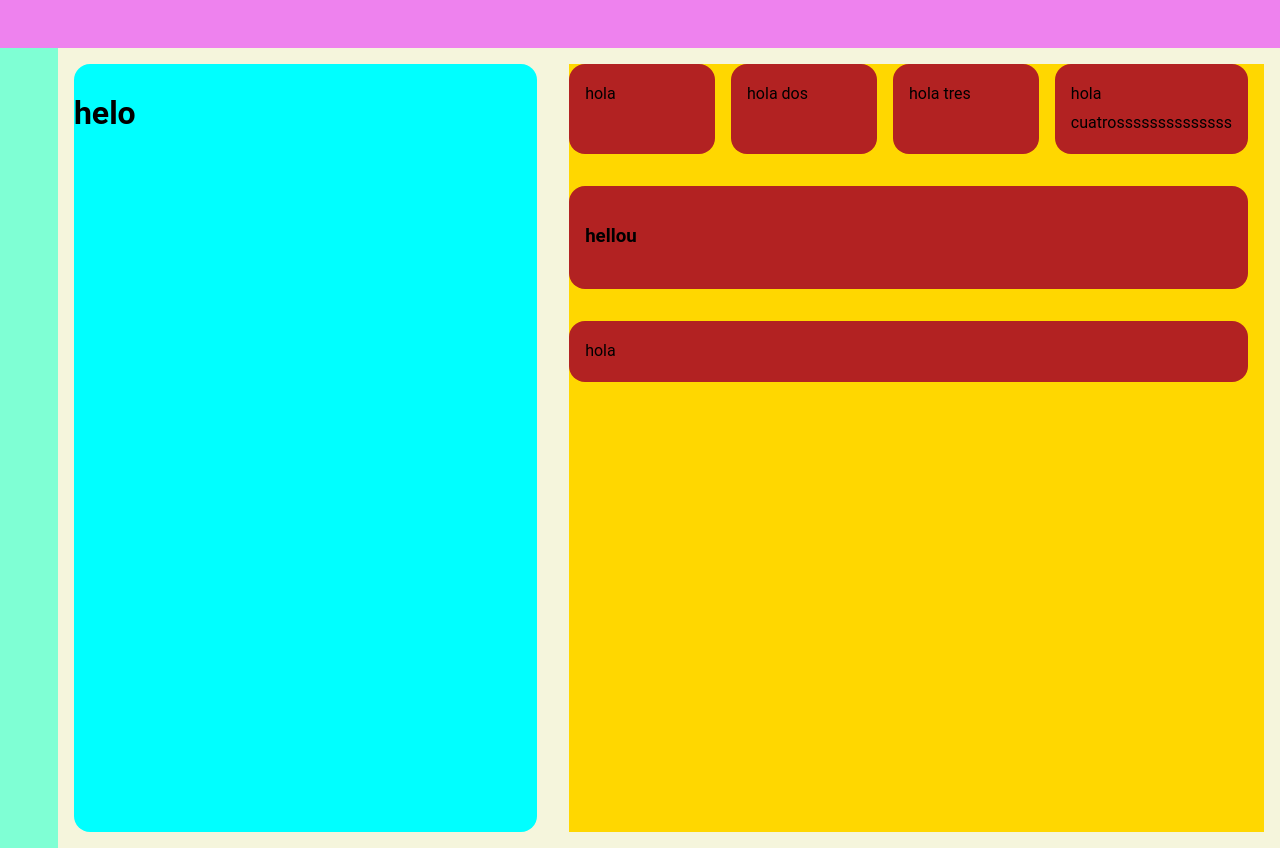
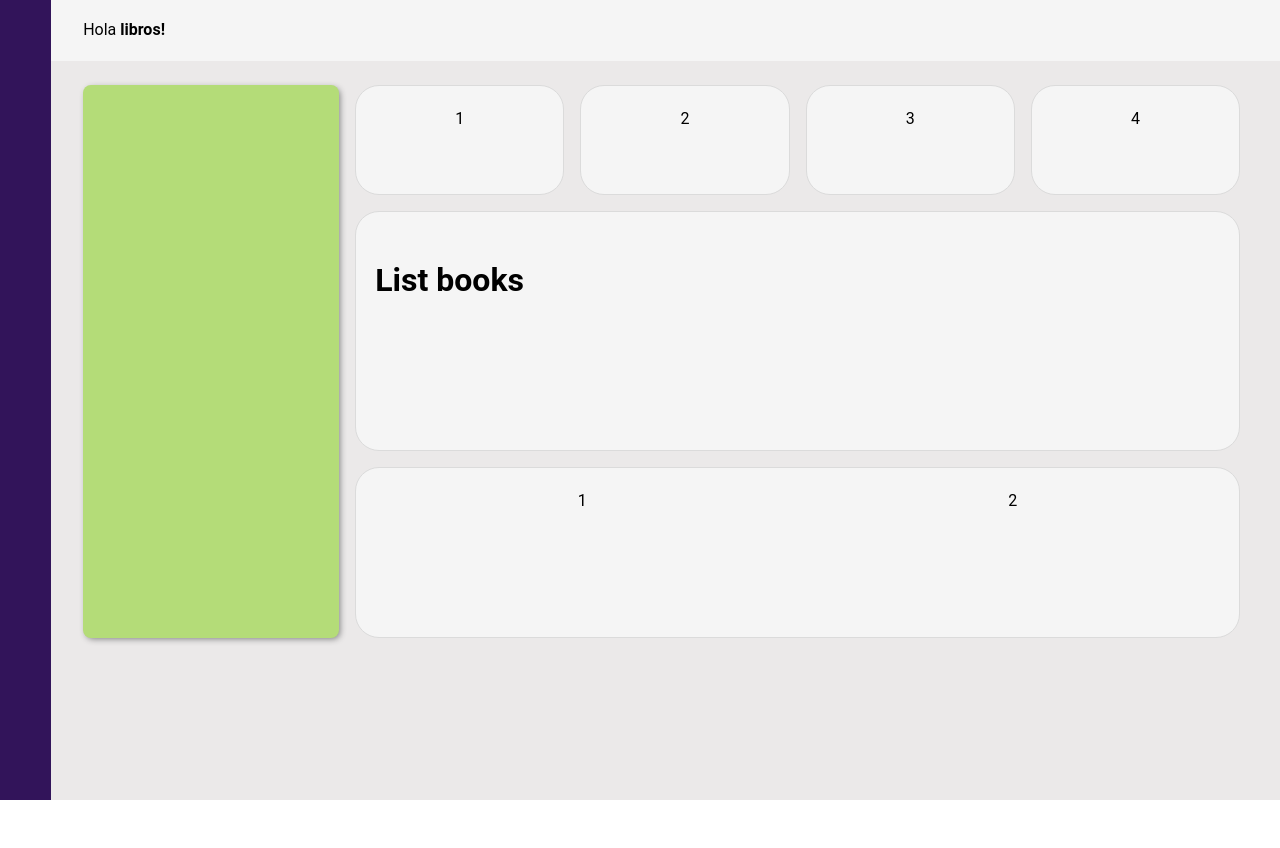
Before and after one commit to MarciaGiselle/Challenge-React, a React (Create React App) app in the folder challenge-books/: page / in a window 1280 px wide. After the commit the page ends 800 px from the top, so only its background shows below. Built offline with nearby package versions, Linux system fonts and the light colour scheme; the HTML template or start-up script is replaced by a standard one.

Commit message:
Completando el diseño base

```diff
--- a/challenge-books/src/App.js
+++ b/challenge-books/src/App.js
@@ -1,42 +1,35 @@
 
-import Sidebar from './Components/Sidebar';
+import Sidebar from './Components/layout/Sidebar';
 import './index.css'
 import Grid from '@mui/material/Grid';
 import Item from '@mui/material/Grid';
+import Dashboard from './Components/dashboard/Dashboard';
 
 function App() {
   return (
-      <div>
-      <div className='side-top'></div>
 
       <div className="contenedor-app">
-      <div className='side-left'></div>
 
       <Sidebar />
       <div className="seccion-principal">
+         <header className='app-header'><span>Hola <b> libros! </b></span></header>
           <main>
-          <section className="section">
-            <section className="section-item">hola</section>
-            <section className="section-item">hola dos</section>
-            <section className="section-item">hola tres</section>
-            <section className="section-item">hola cuatrossssssssssssss</section>
-          </section>
+            <div className='flex-container' >
+                  <div className='section-left'>
 
-          <section className="section">
-            <section className="section-item">
+                  </div>
 
-              <h1>hellou</h1></section>
-            </section>
+                <div className='section-right'>
+                  <Dashboard/>
+                </div>
+              </div>
 
-            <section className="section">
-            <section className="section-item">hola</section>
-            </section>
+
           </main>
 
       </div>
       </div>
 
-      </div>
   );
 }
 
--- a/challenge-books/src/Components/Sidebar.jsx
+++ /dev/null
@@ -1,13 +0,0 @@
-import React from 'react'
-
-const Sidebar = () => {
-    return (
-            <div className="side">
-                <h1 className='text-center'>
-                  helo
-                </h1>
-            </div>
-     );
-}
-
-export default Sidebar;
--- /dev/null
+++ b/challenge-books/src/Components/dashboard/Dashboard.jsx
@@ -0,0 +1,31 @@
+import React from 'react';
+
+const Dashboard = () => {
+    return (
+            <>
+              <div className='height-110 mb-1'>
+                <div className='flex-container'>
+                  <div className="section-item card-light mr-1">1</div>
+                  <div className="section-item card-light mr-1">2</div>
+                  <div className="section-item card-light mr-1">3</div>
+                  <div className="section-item card-light"> 4</div>
+                </div>
+              </div>
+
+                <div className='card-light height-220 mb-1'>
+                  <h1>List books</h1>
+                </div>
+
+
+              <div className="card-light height-130">
+                <div className='flex-container'>
+                   <div className="section-item mr-1">1</div>
+                   <div className="section-item ">2</div>
+                  </div>
+              </div>
+              </>
+
+     );
+}
+
+export default Dashboard;
--- /dev/null
+++ b/challenge-books/src/Components/layout/Sidebar.jsx
@@ -0,0 +1,11 @@
+import React from 'react'
+
+const Sidebar = () => {
+    return (
+            <aside>
+
+            </aside>
+     );
+}
+
+export default Sidebar;
--- a/challenge-books/src/index.css
+++ b/challenge-books/src/index.css
@@ -5,8 +5,8 @@ body {
       sans-serif;
     -webkit-font-smoothing: antialiased;
     -moz-osx-font-smoothing: grayscale;
+    min-height: 100vh;
   }
-
 
 
   body, h5, h6 {
@@ -14,61 +14,91 @@ body {
   }
 
   body, html {
-    height: 100%;
     line-height: 1.8;
   }
-  /* Set padding to keep content from hitting the edges */
-  .body-content {
-    padding: 2rem 10%;
-    min-height:72%;
+
+
+  main{
+    padding: 1.5rem 2.5rem 0rem 2rem;
   }
 
   .contenedor-app {
     display: flex;
-    min-height: 100vh;
-    background-color: beige;
+    height: 100vh;
 }
 
 .seccion-principal {
     flex: 6;
-    background-color: gold;
-    margin: 1rem;
-
+    background-color: rgb(235, 233, 233);
 }
 
-.side {
-    background-color: aqua;
-    flex: 4;
-    border-radius: 1rem;
-    margin: 1rem;
-
+aside  {
+  padding: 1.6rem;
+  background-color: rgb(50,20,90);
 }
 
-.side-left{
-  background-color: aquamarine;
-  flex: .5;
-  z-index: 2;
+.app-header {
+  display: flex;
+  background-color: rgb(245, 245, 245);
+  padding: 1rem 2rem;
 }
 
-.section{
-  display: flex;        /* Flex layout so items have equal height  */
-  flex-flow: row wrap;
-  justify-content: space-between;
+.flex-container{
+  display: flex;
+  height: 100%;      /* Lay out each item using flex layout */
+}
+.flex-container-row{
+  display: flex;
+  flex-direction: row;
+  height: 100%;      /* Lay out each item using flex layout */
+}
+
+.section-left{
+  background-color: rgb(180 220 120);
+  flex-grow: 1.5;
+  border-radius: .5rem;
+  padding: .5rem;
+  box-shadow: 2px 2px 6px -1px rgba(128,128,128,1);
+}
+
+.section-right{
+  margin-left: 1rem;
+  flex-grow: 4;
+}
+
+.section-item{
+    flex-flow: column;
+    flex: 1;
+    text-align: center;
+}
+
+.mr-1{
+  margin-right: 1rem;
+}
+
+.mb-2{
   margin-bottom: 2rem;
 }
 
-.section-item{
-    display: flex;        /* Lay out each item using flex layout */
-    flex-flow: column;
-    background-color: firebrick;
-    flex: 1;
-    padding: 1rem;
-    margin-right: 1rem;
-    border-radius: 1rem;
+.mb-1{
+  margin-bottom: 1rem;
 }
 
-.side-top{
-  background-color: violet;
-  height: 3rem;
+.height-110{
+  height: 110px;
+}
 
+.height-220{
+ height: 200px;
 }
+
+.height-130{
+  height: 130px;
+}
+
+.card-light{
+  background-color: rgb(245, 245, 245);;
+  border-radius: 1.5rem;
+  padding: 1.2rem;
+  border: 1px solid rgb(219, 219, 219);
+}
```
